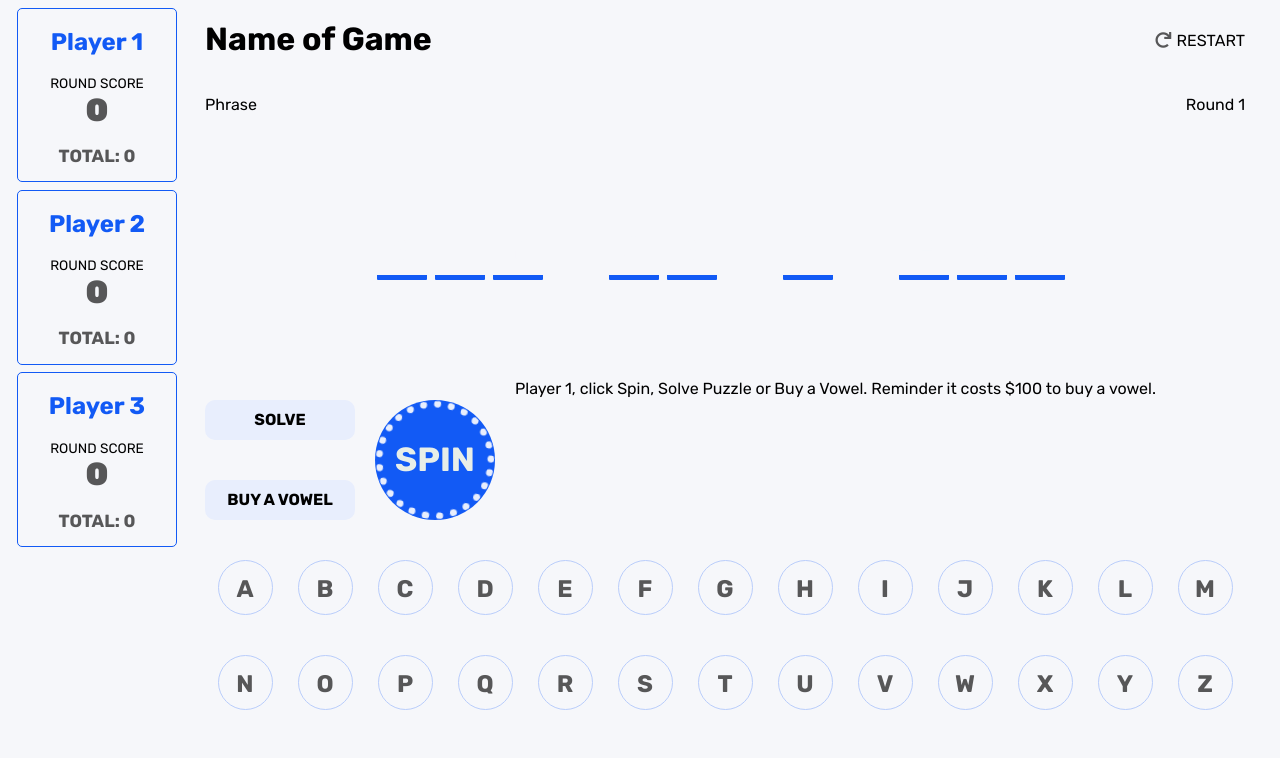
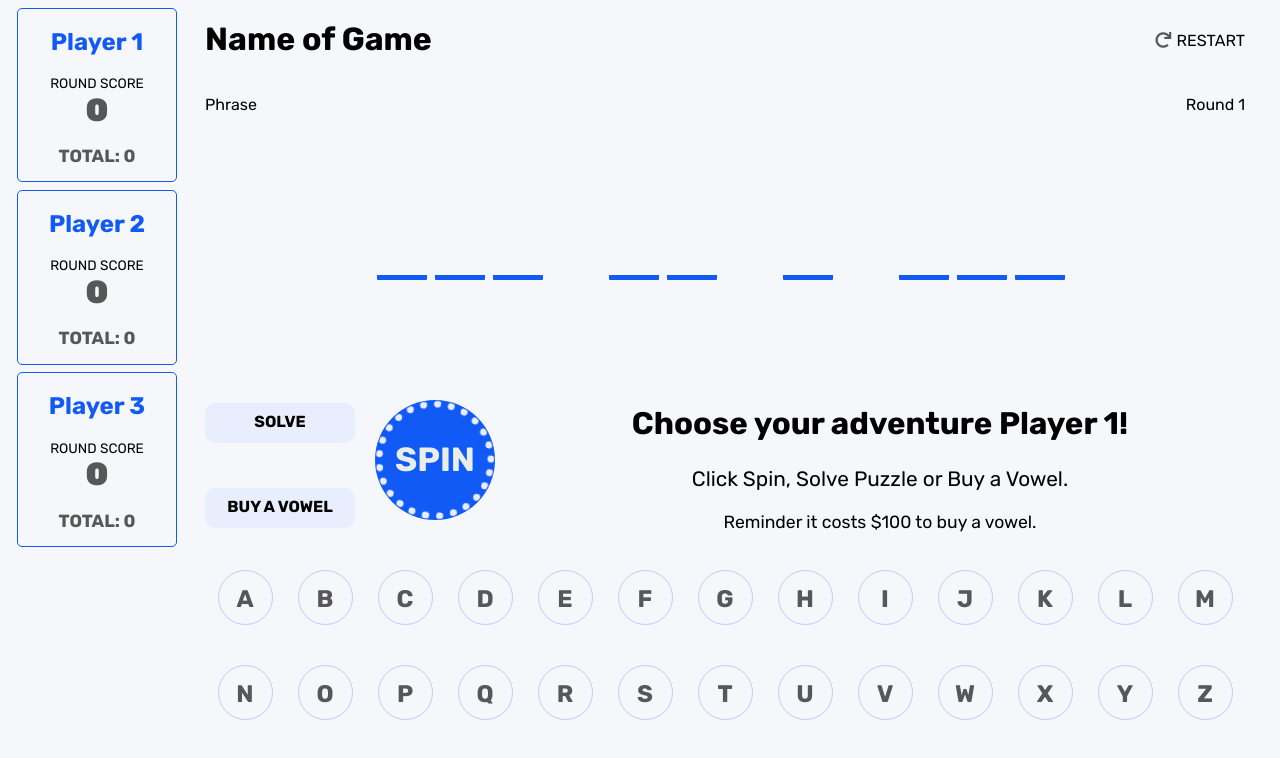
Before and after one commit to hillstew/treasure-time, a website: page index.html in a window 1280 px wide. Both pictures are taken after a click on the button "Start". Drawn offline with nearby package versions, Linux system fonts and the light colour scheme.

Commit message:
Improve user prompts

```diff
--- a/domUpdates.js
+++ b/domUpdates.js
@@ -24,8 +24,8 @@ const domUpdates = {
     })
   },
 
-  displaySpunElement(element) {
-    $('.js-user-instructions').text(`You turned towards a treasure trove of ${element}`);
+  displaySpunElement(element, name) {
+    $('.js-user-instructions').empty().append(`<h3>You turned towards a treasure trove of $${element}</h3><p>To claim the treasure, choose a letter below in hopes it matches the phrase.</p>`);
   },
 
   disableElement(nameOfClass, color) {
@@ -61,7 +61,10 @@ const domUpdates = {
   },
 
   displaySpinInstructions(name) {
-    $('.js-user-instructions').text(`${name}, click Spin, Solve Puzzle or Buy a Vowel. Reminder it costs $100 to buy a vowel.`);
+    $('.js-user-instructions').empty().append(`<h2>Choose your adventure ${name}!</h2>
+                                      <p class="user-choices">Click Spin, Solve Puzzle or Buy a Vowel.</p>
+                                      <p class="vowel-reminder">Reminder it costs $100 to buy a vowel.</p>`);
+
   }
 }
 
--- a/style.css
+++ b/style.css
@@ -187,6 +187,18 @@ aside {
   display: flex;
 }
 
+.js-user-instructions {
+  font-family: font-family: 'Roboto', sans-serif;
+  font-size: 1.3rem;
+  margin-left: 20px;
+  text-align: center;
+  width: 690px
+}
+
+.vowel-reminder {
+  font-size: 1.1rem;
+}
+
 .js-solve-btn,
 .js-vowel-btn {
   background: transparent;
```
